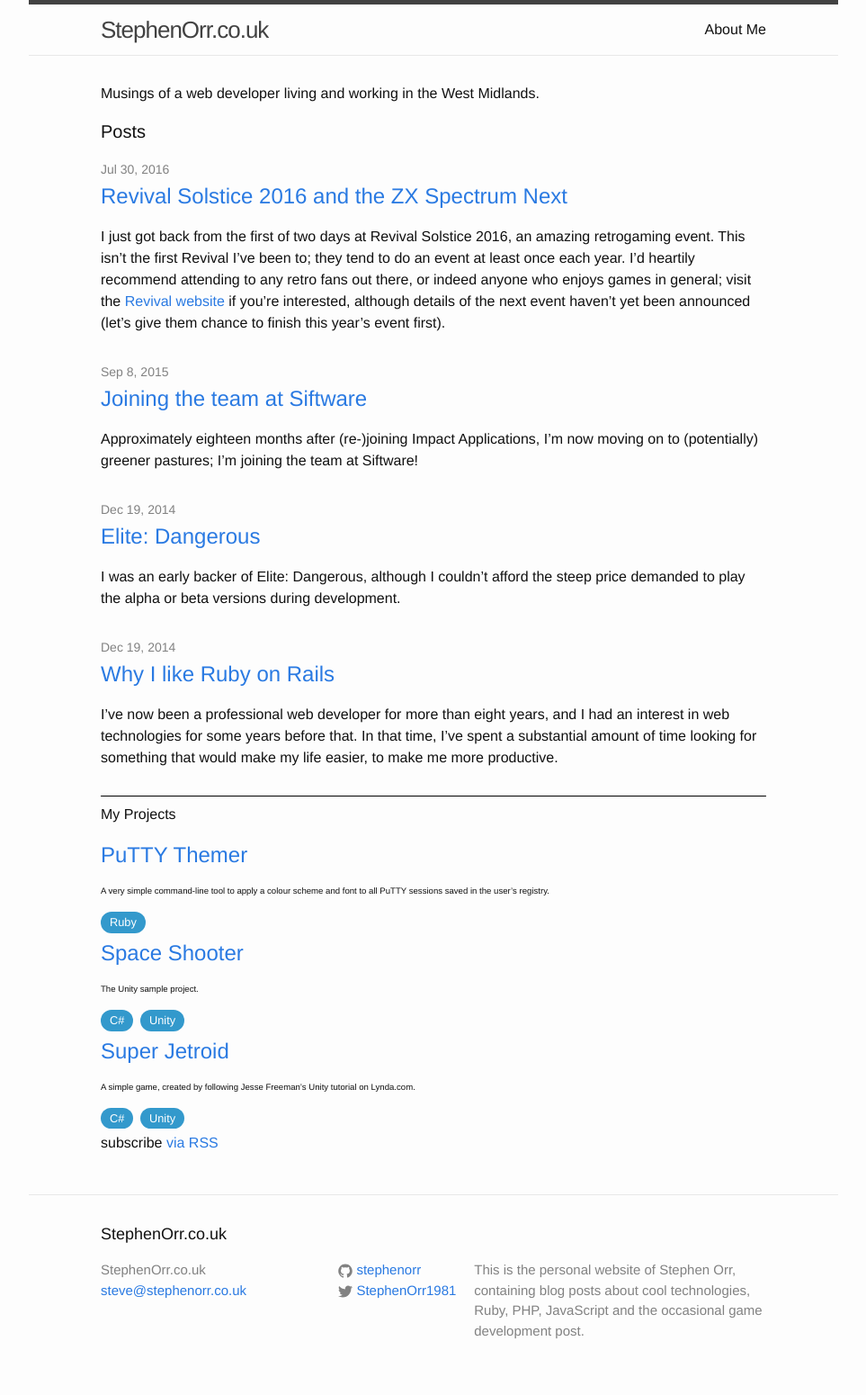
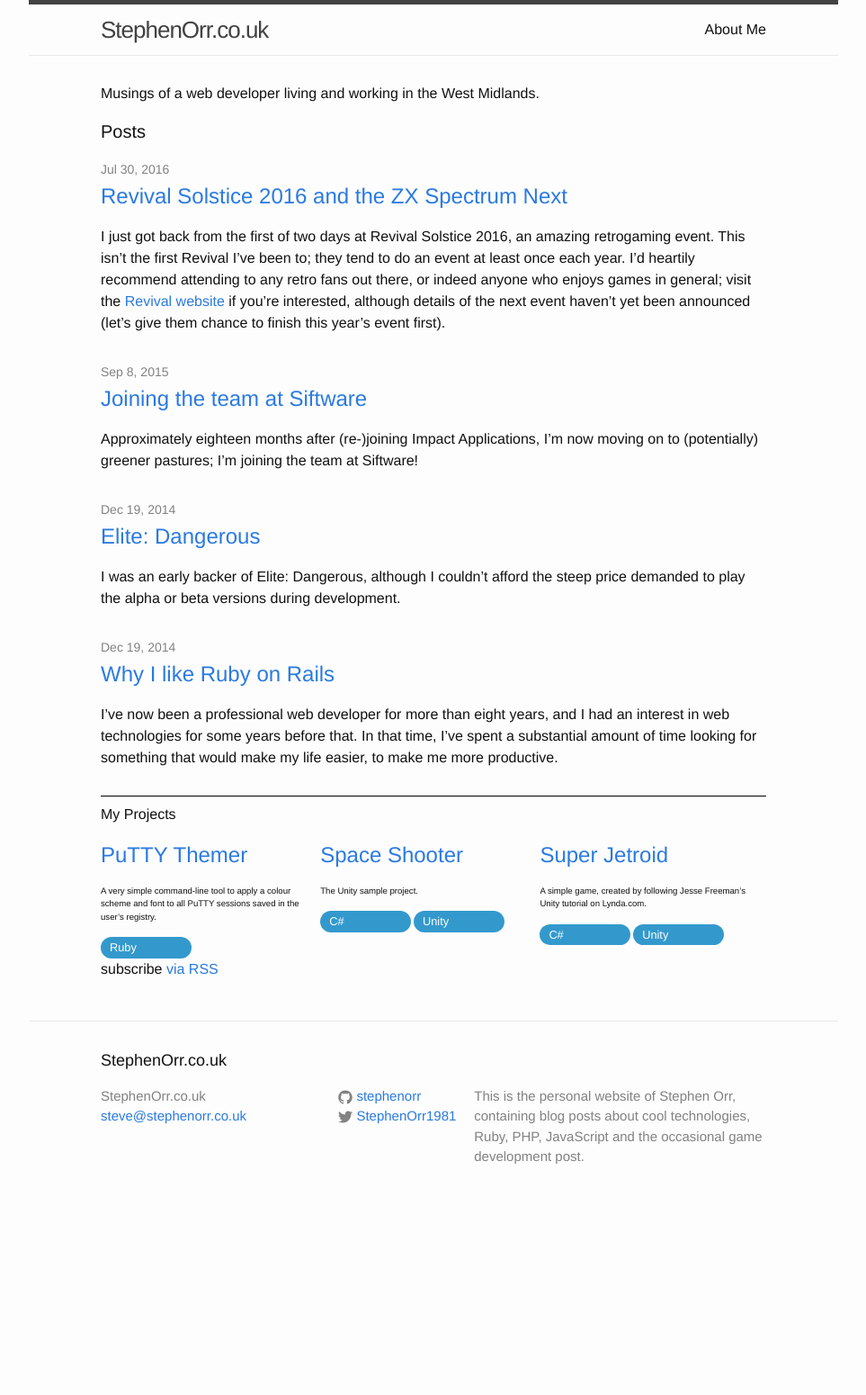
Before and after one commit to stevehill1981/stevehill1981.github.io, a Jekyll site: the page built from index.html, in a window 1280 px wide. Shown: the whole page at 90% size, without its empty margins (158-1121 px from the left). Built offline with Jekyll 4.4.1, drawn with Linux system fonts in a browser that asks for light colours; after the commit the page ends 1357 px from its top, so only the background shows below that.

Commit message:
Some more styling of the projects section

```diff
--- a/css/main.scss
+++ b/css/main.scss
@@ -81,6 +81,8 @@ body {
 
     li {
       list-style: none;
+      width: 33%;
+      float: left;
     }
   }
 
@@ -106,3 +108,8 @@ body {
     }
   }
 }
+
+.rss-subscribe {
+  float: none;
+  clear: both;
+}
```
